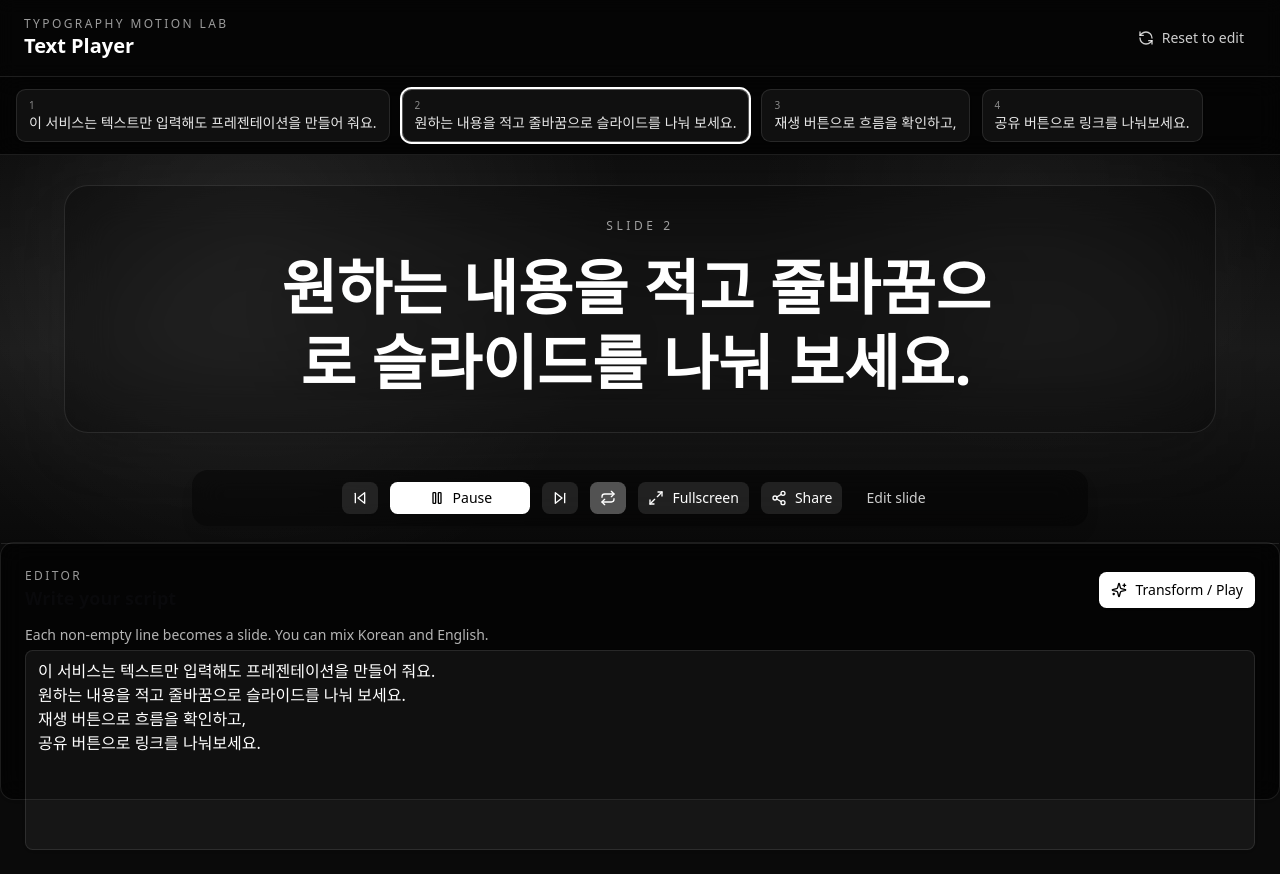
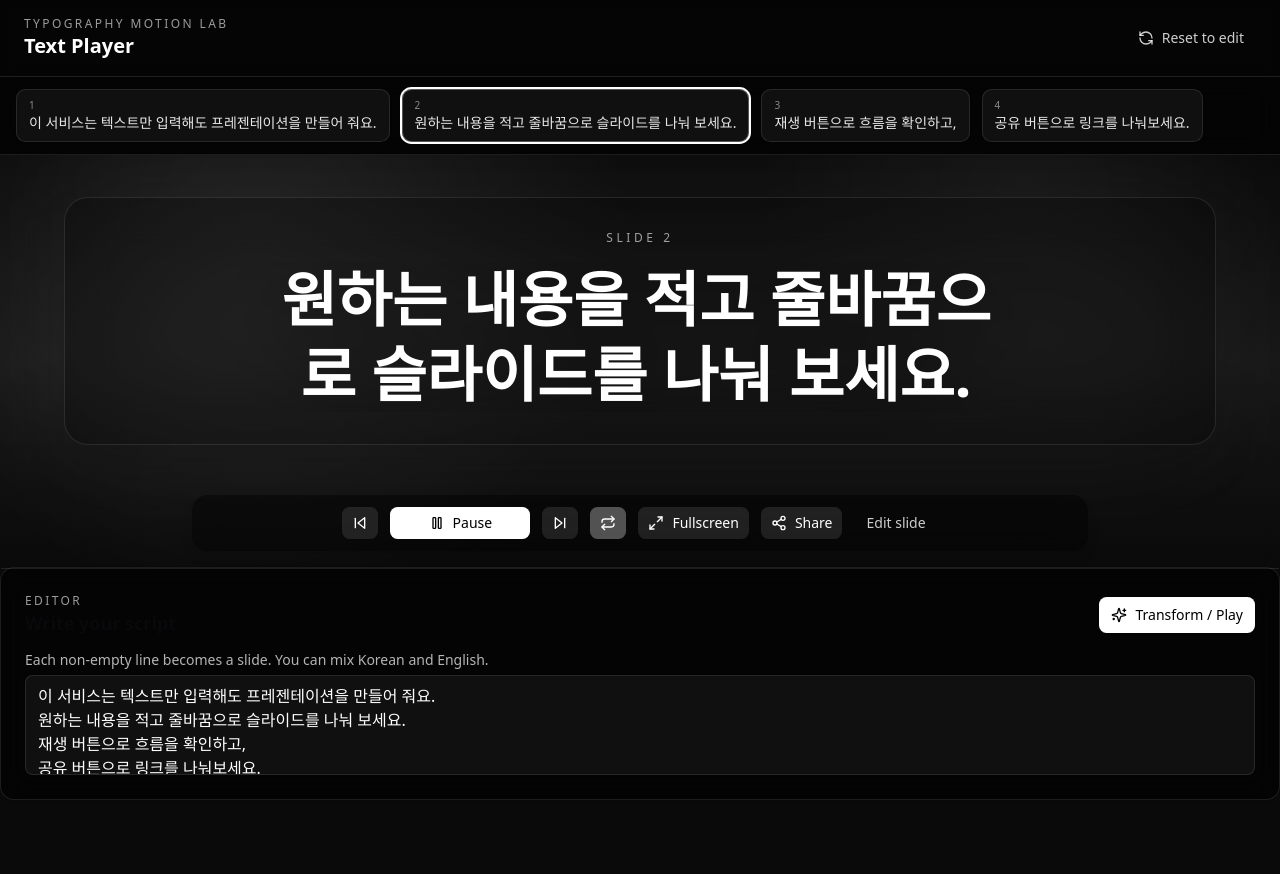
Before and after one commit to uiwwsw/text-player, a React (Vite) app: page / in a window 1280 px wide. After the commit the page ends 800 px from the top, so only its background shows below. Built offline with nearby package versions, Linux system fonts and the light colour scheme.

Commit message:
fix: 하단 입력폼 스타일 개선

```diff
--- a/src/components/TextEditor.tsx
+++ b/src/components/TextEditor.tsx
@@ -20,6 +20,7 @@ export function TextEditor({ value, onChange, onTransform, isCollapsed }: TextEd
       className={cn(
         "transition-all duration-500 ease-in-out border-t border-white/10",
         isCollapsed ? "max-h-64" : "max-h-[85vh]",
+        "overflow-hidden"
       )}
     >
       <div className="p-4 sm:p-6 space-y-4 h-full flex flex-col">
@@ -44,7 +45,7 @@ export function TextEditor({ value, onChange, onTransform, isCollapsed }: TextEd
             id="script"
             value={value}
             onChange={e => onChange(e.target.value)}
-            className="flex-1 text-base bg-white/5 border-white/10 text-white resize-none min-h-[200px]"
+            className="flex-1 text-base bg-white/5 border-white/10 text-white resize-none min-h-[100px]"
             placeholder="Paste your words here..."
           />
         </div>
```
